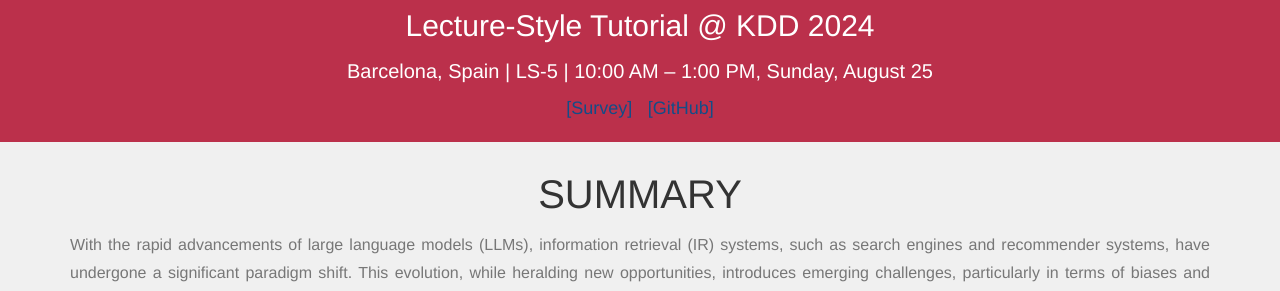
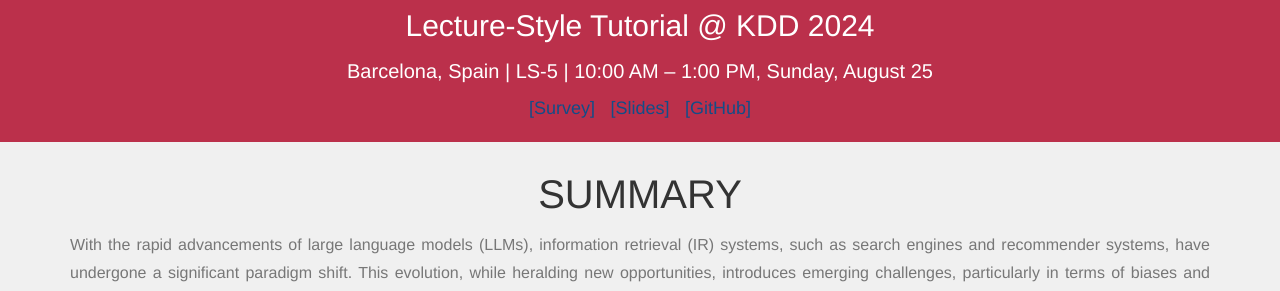
Before and after one commit to Yuqi-Zhou/GUI-Agent-with-Foundation-Models.github.io, a Jekyll site: the page built from index.md, in a window 1280 px wide and 900 px high. Shown: the part 184-475 px from the top of the window. Built offline with Jekyll 4.4.1, drawn with Linux system fonts in a browser that asks for light colours; nearby versions of some CDN libraries; some web fonts are replaced.

Commit message:
Update home.html

```diff
--- a/_layouts/home.html
+++ b/_layouts/home.html
@@ -62,6 +62,7 @@
                 <div class="intro-information"> {{ site.conference_venue }}</div>
                 {% if site.show_downloads %}
                 <a href="assets/files/survey.pdf" class="btn-large">[Survey]</a>&nbsp;&nbsp;&nbsp;
+                 <a href="assets/files/slides.pdf" class="btn-large">[Slides]</a>&nbsp;&nbsp;&nbsp;
                 <a href="https://github.com/KID-22/LLM-IR-Bias-Fairness-Survey" class="btn-large">[GitHub]</a>
                 {% endif %}
             </div>
```
